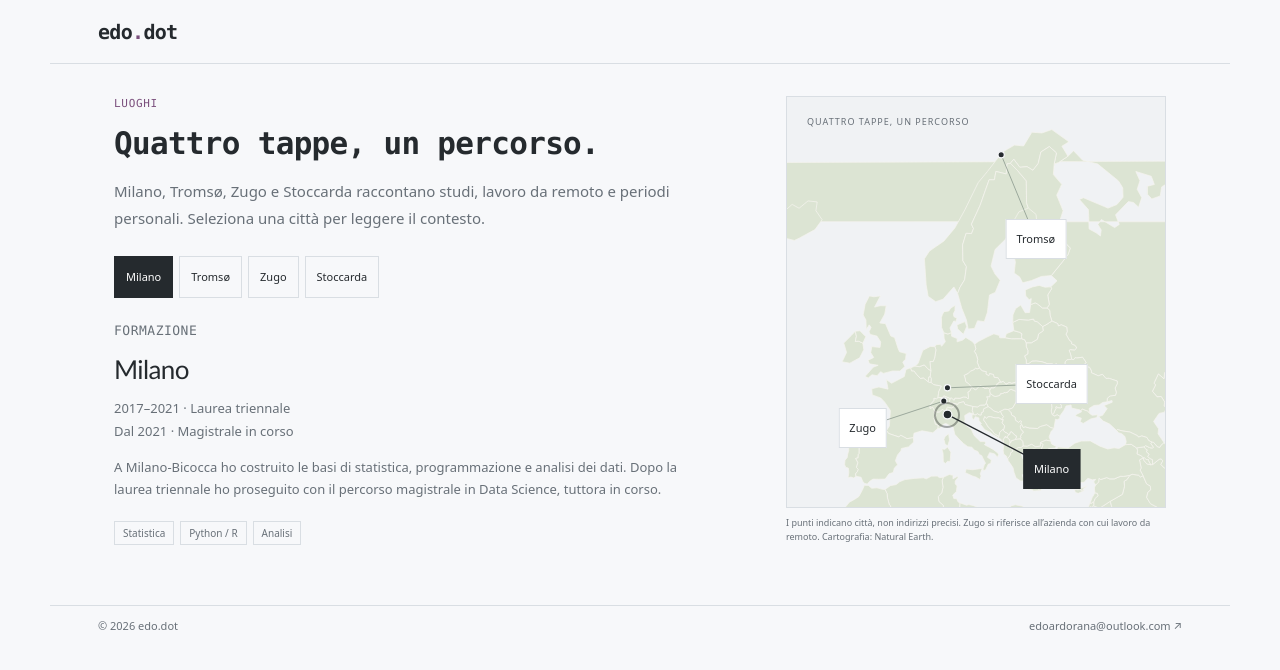
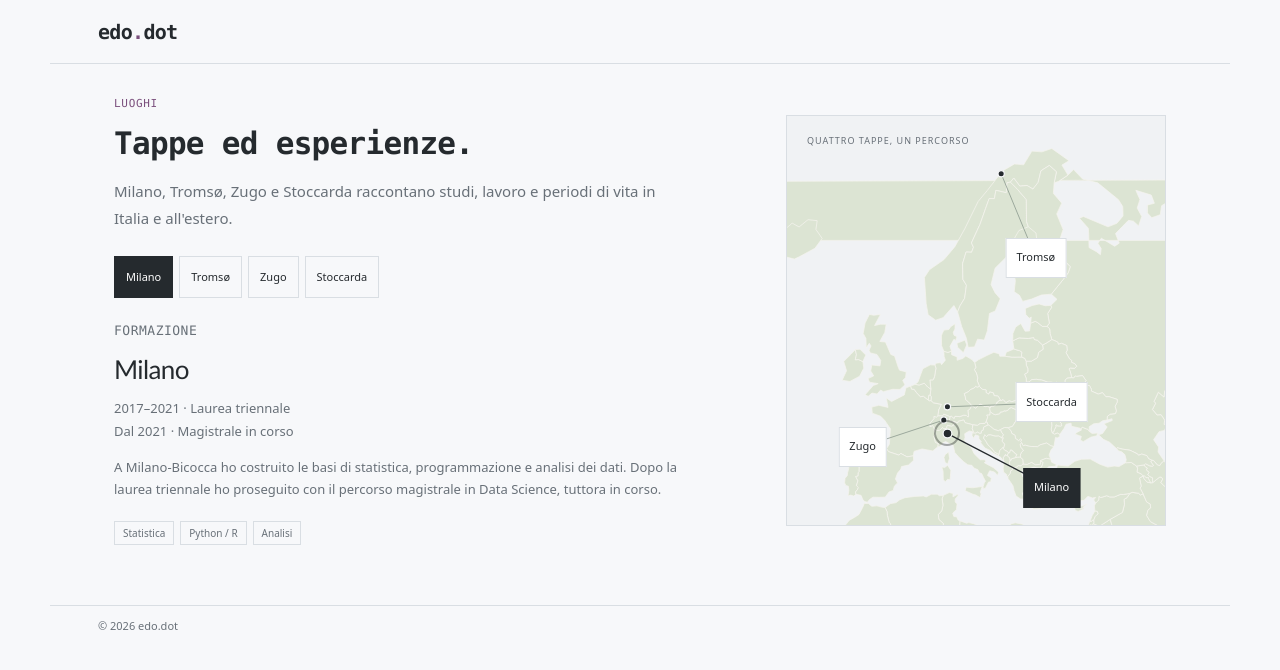
Before and after one commit to edoardorana/edoardorana.github.io, a website with bundled scripts: page proposal/luoghi.html in a window 1280 px wide. Built offline with nearby package versions, Linux system fonts and the light colour scheme.

Commit message:
refactor(profilo): rifinisci CV e pagina luoghi

```diff
--- a/proposal/luoghi.html
+++ b/proposal/luoghi.html
@@ -18,18 +18,17 @@
     <div class="profile-map">
       <div class="profile-map-copy">
         <p class="section-label">LUOGHI</p>
-        <h1>Quattro tappe, un percorso.</h1>
-        <p>Milano, Tromsø, Zugo e Stoccarda raccontano studi, lavoro da remoto e periodi personali. Seleziona una città per leggere il contesto.</p>
+        <h1>Tappe ed esperienze.</h1>
+        <p>Milano, Tromsø, Zugo e Stoccarda raccontano studi, lavoro e periodi di vita in Italia e all'estero.</p>
         <div class="place-picker" aria-label="Seleziona un luogo"></div>
         <div id="place-info" aria-live="polite"></div>
       </div>
       <div class="geo-wrap">
         <div id="places-map"></div>
-        <span class="map-attribution">I punti indicano città, non indirizzi precisi. Zugo si riferisce all’azienda con cui lavoro da remoto. Cartografia: Natural Earth.</span>
       </div>
     </div>
   </main>
-  <footer class="site-footer"><span>© 2026 edo.dot</span><a href="mailto:edoardorana@outlook.com">edoardorana@outlook.com <span aria-hidden="true">↗</span></a></footer>
+  <footer class="site-footer"><span>© 2026 edo.dot</span></footer>
   <script type="module" src="luoghi.mjs"></script>
 </body>
 </html>
```
Also changed, not shown: proposal/cv.html (+2 -1 lines), tests/portfolio.test.mjs (+1 -1 lines).
